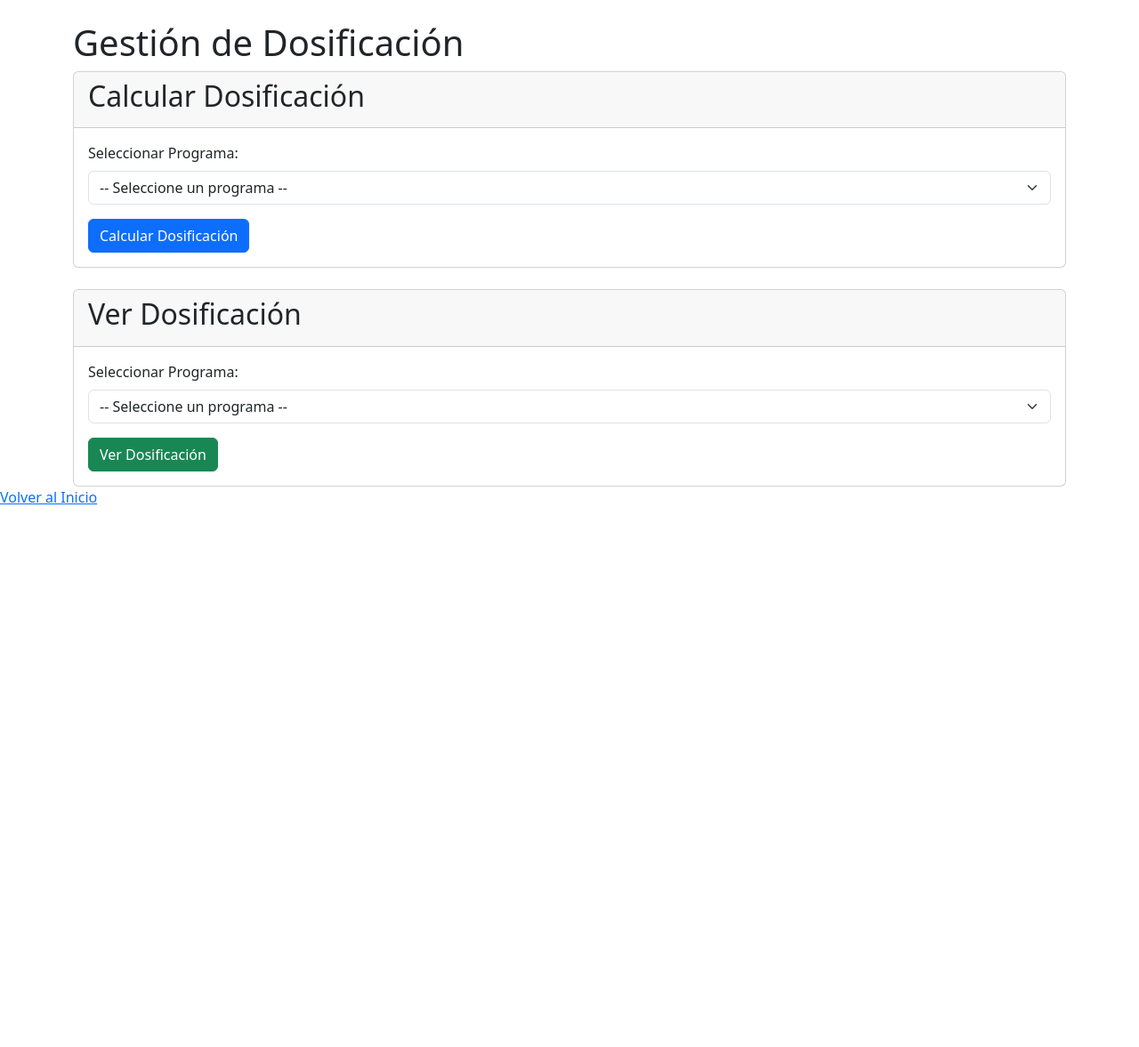
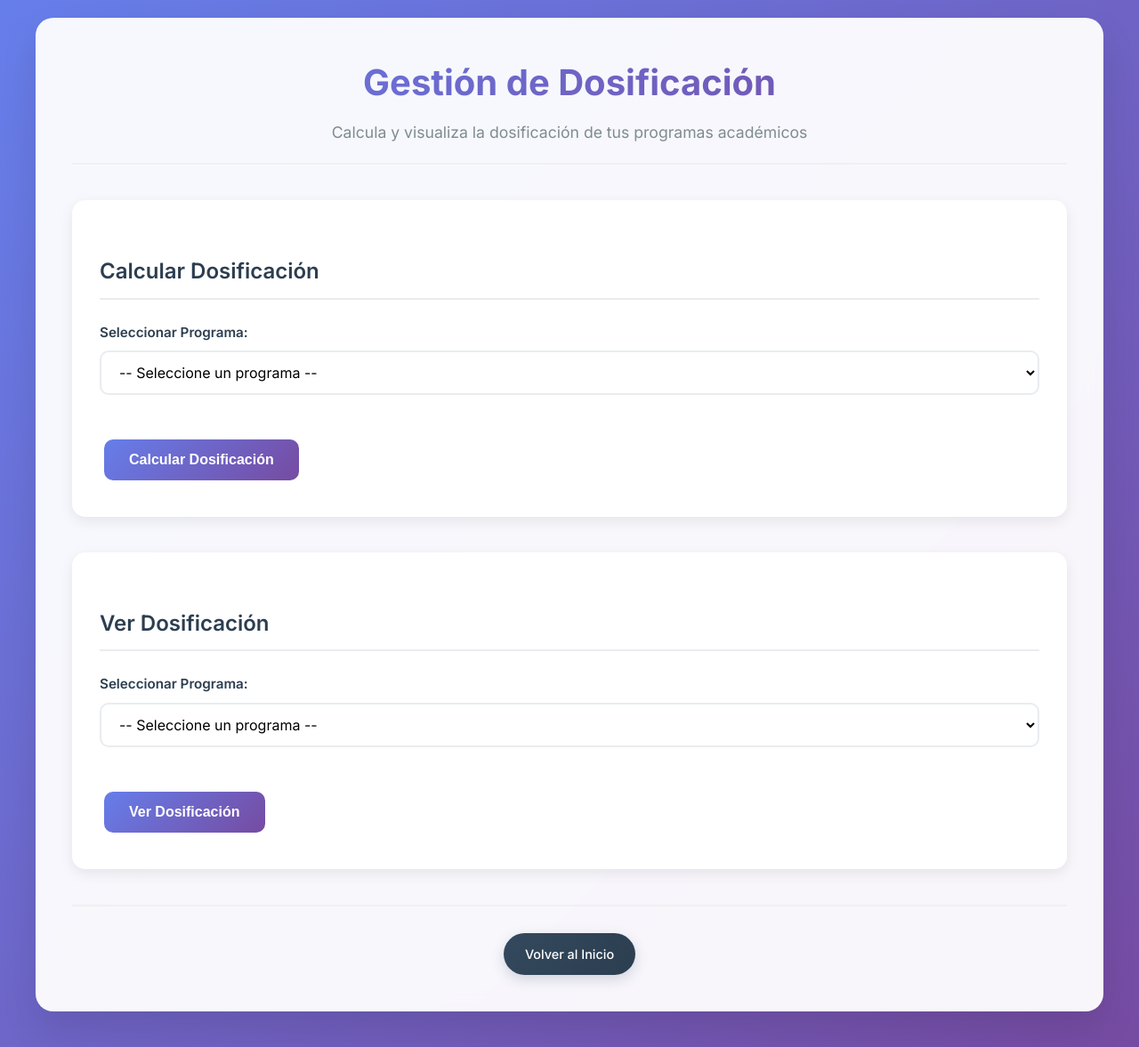
Before and after one commit to Cach13/Muniz, a PHP site: page /usua/gestion_dosificacion.php in a window 1280 px wide. Shown: the whole page at 89% size. Before the commit the page ends 567 px from the top, so only its background shows below. Run offline with PHP 8.4, Linux system fonts and the light colour scheme; a user stored in the database is signed in; data comes from the database, SQL or seed files in the repository.

Commit message:
UI lista

```diff
--- a/admin/p_admin.php
+++ b/admin/p_admin.php
@@ -108,7 +108,7 @@ if (!isset($_SESSION['user_id']) || $_SESSION['user_role'] != 'admin') {
             left: 0;
             width: 4px;
             height: 100%;
-            background: linear-gradient(135deg, #667eea, #764ba2);
+            background: linear-gradient(135deg #fbfbfb, #764ba2);
             transform: scaleY(0);
             transition: transform 0.2s ease;
         }
--- a/admin/r_programa.php
+++ b/admin/r_programa.php
@@ -110,10 +110,7 @@ if ($_SERVER['REQUEST_METHOD'] == 'POST') {
 <body class="general-page">
     <h2>Registrar Programa Académico</h2>
 
-    <div class="info-horas">
-        <h4>📋 Información sobre las horas</h4>
-        <p>Las horas que ingreses representan las horas semanales. El sistema automáticamente las multiplicará por 16 semanas para calcular el total del semestre.</p>
-    </div>
+
 
     <?php if (!empty($mensaje)): ?>
         <div class="mensaje <?php echo $tipo_mensaje; ?>">
--- a/css/styles_g.css
+++ b/css/styles_g.css
@@ -21,7 +21,7 @@
   --transition: all 0.2s ease;
 
   /* Fondo principal más claro y legible */
-  --bg-main: linear-gradient(135deg, #969cb4 0%, #764ba2 100%);
+  --bg-main: linear-gradient(135deg, #fbfbfb 0%, #764ba2 100%);
 
   /* Variables adicionales para compatibilidad */
   --primary-light: #dbeafe;
--- a/usua/gestion_dosificacion.php
+++ b/usua/gestion_dosificacion.php
@@ -34,21 +34,25 @@ $programas = $stmt->fetchAll(PDO::FETCH_ASSOC);
     <meta charset="UTF-8">
     <meta name="viewport" content="width=device-width, initial-scale=1.0">
     <title>Gestión de Dosificación</title>
-    <link rel="stylesheet" href="https://cdnjs.cloudflare.com/ajax/libs/bootstrap/5.3.0/css/bootstrap.min.css">
+    <link rel="stylesheet" href="css/style.css">
+    <link href="https://fonts.googleapis.com/css2?family=Inter:wght@300;400;500;600;700&display=swap" rel="stylesheet">
 </head>
 <body>
-    <div class="container mt-4">
-        <h1>Gestión de Dosificación</h1>
+    <div class="container">
+        <div class="main-card">
+            <div class="header">
+                <h1>Gestión de Dosificación</h1>
+                <p class="subtitle">Calcula y visualiza la dosificación de tus programas académicos</p>
+            </div>
 
-        <div class="card mb-4">
-            <div class="card-header">
-                <h2>Calcular Dosificación</h2>
-            </div>
-            <div class="card-body">
+            <!-- Sección de Cálculo de Dosificación -->
+            <div class="form-section">
+                <h3 class="section-title">Calcular Dosificación</h3>
+
                 <form id="formDosificacion">
-                    <div class="mb-3">
-                        <label for="programa_id" class="form-label">Seleccionar Programa:</label>
-                        <select name="programa_id" id="programa_id" class="form-select" required>
+                    <div class="form-group">
+                        <label for="programa_id">Seleccionar Programa:</label>
+                        <select name="programa_id" id="programa_id" required>
                             <option value="">-- Seleccione un programa --</option>
                             <?php foreach ($programas as $programa): ?>
                                 <option value="<?= $programa['id_programa'] ?>">
@@ -58,22 +62,20 @@ $programas = $stmt->fetchAll(PDO::FETCH_ASSOC);
                         </select>
                     </div>
 
-                    <button type="submit" class="btn btn-primary">Calcular Dosificación</button>
+                    <button type="submit" class="btn">Calcular Dosificación</button>
                 </form>
 
-                <div id="mensajeResultado" class="mt-3" style="display:none;"></div>
+                <div id="mensajeResultado" style="display:none;"></div>
             </div>
-        </div>
 
-        <div class="card">
-            <div class="card-header">
-                <h2>Ver Dosificación</h2>
-            </div>
-            <div class="card-body">
+            <!-- Sección de Visualización de Dosificación -->
+            <div class="form-section">
+                <h3 class="section-title">Ver Dosificación</h3>
+
                 <form action="ver_dosificacion.php" method="get">
-                    <div class="mb-3">
-                        <label for="programa_id_ver" class="form-label">Seleccionar Programa:</label>
-                        <select name="programa_id" id="programa_id_ver" class="form-select" required>
+                    <div class="form-group">
+                        <label for="programa_id_ver">Seleccionar Programa:</label>
+                        <select name="programa_id" id="programa_id_ver" required>
                             <option value="">-- Seleccione un programa --</option>
                             <?php foreach ($programas as $programa): ?>
                                 <option value="<?= $programa['id_programa'] ?>">
@@ -83,48 +85,52 @@ $programas = $stmt->fetchAll(PDO::FETCH_ASSOC);
                         </select>
                     </div>
 
-                    <button type="submit" class="btn btn-success">Ver Dosificación</button>
+                    <button type="submit" class="btn">Ver Dosificación</button>
                 </form>
+            </div>
+
+            <!-- Navegación -->
+            <div class="nav-buttons">
+                <a href="p_usuario.php">Volver al Inicio</a>
             </div>
         </div>
     </div>
 
-    <script src="https://cdnjs.cloudflare.com/ajax/libs/bootstrap/5.3.0/js/bootstrap.bundle.min.js"></script>
     <script>
         document.getElementById('formDosificacion').addEventListener('submit', function(e) {
             e.preventDefault();
 
             const programaId = document.getElementById('programa_id').value;
             if (!programaId) {
-                alert('Por favor seleccione un programa');
+                const mensajeDiv = document.getElementById('mensajeResultado');
+                mensajeDiv.style.display = 'block';
+                mensajeDiv.innerHTML = '<div class="mensaje danger">Por favor seleccione un programa</div>';
                 return;
             }
 
             const mensaje = document.getElementById('mensajeResultado');
             mensaje.style.display = 'block';
-            mensaje.innerHTML = '<div class="alert alert-info">Calculando dosificación, por favor espere...</div>';
+            mensaje.innerHTML = '<div class="mensaje warning">Calculando dosificación, por favor espere...</div>';
 
             fetch('calcular_dosificacion.php?programa_id=' + programaId)
                 .then(response => response.json())
                 .then(data => {
                     if (data.success) {
                         mensaje.innerHTML = `
-                            <div class="alert alert-success">
+                            <div class="mensaje success">
                                 ${data.message}
-                                <a href="ver_dosificacion.php?programa_id=${data.programa_id}" class="btn btn-sm btn-primary mt-2">Ver Dosificación</a>
+                                <br><br>
+                                <a href="ver_dosificacion.php?programa_id=${data.programa_id}" class="btn" style="display: inline-block; margin-top: 10px;">Ver Dosificación</a>
                             </div>
                         `;
                     } else {
-                        mensaje.innerHTML = `<div class="alert alert-danger">${data.message}</div>`;
+                        mensaje.innerHTML = `<div class="mensaje danger">${data.message}</div>`;
                     }
                 })
                 .catch(error => {
-                    mensaje.innerHTML = `<div class="alert alert-danger">Error al calcular la dosificación: ${error}</div>`;
+                    mensaje.innerHTML = `<div class="mensaje danger">Error al calcular la dosificación: ${error}</div>`;
                 });
         });
     </script>
-
-    <a href="p_usuario.php">Volver al Inicio</a>
-
 </body>
 </html>
--- a/usua/r_disponibilidad.php
+++ b/usua/r_disponibilidad.php
@@ -271,6 +271,7 @@ foreach ($periodos_vacaciones as $vacacion) {
 
 </head>
 <body>
+    <div class="main-card">
     <h2>Registrar Nueva Disponibilidad</h2>
 
     <?php if ($mensaje): ?>
```
Also changed, not shown: admin/css/styles.css (+188 -28 lines).
